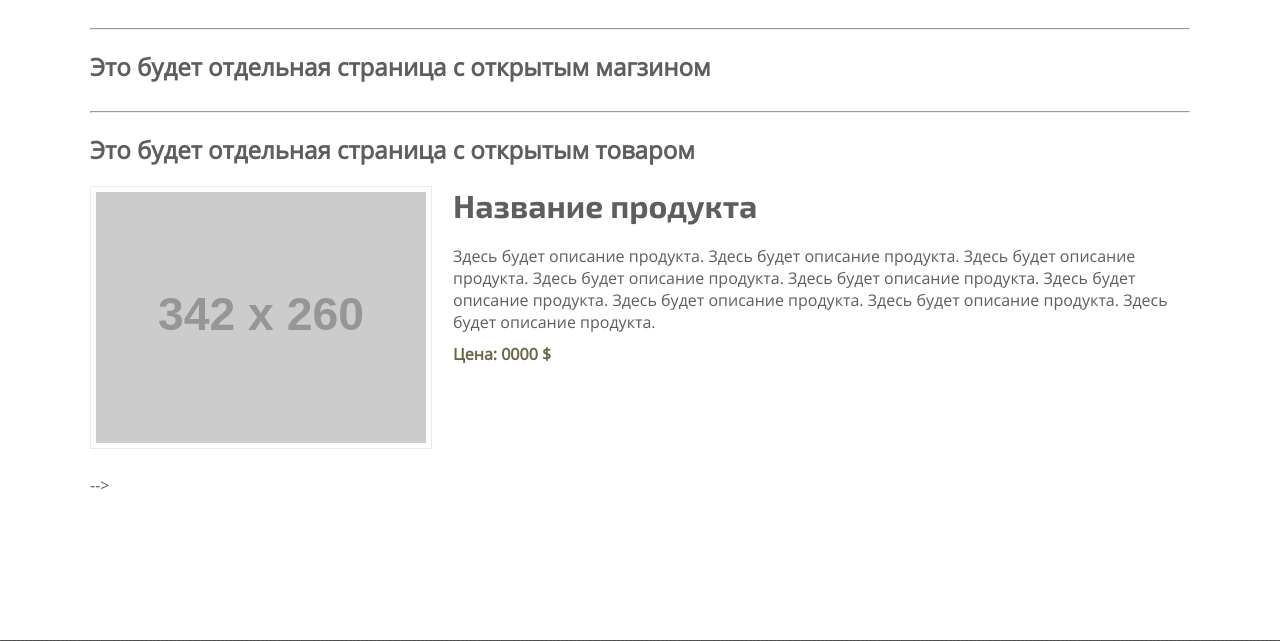
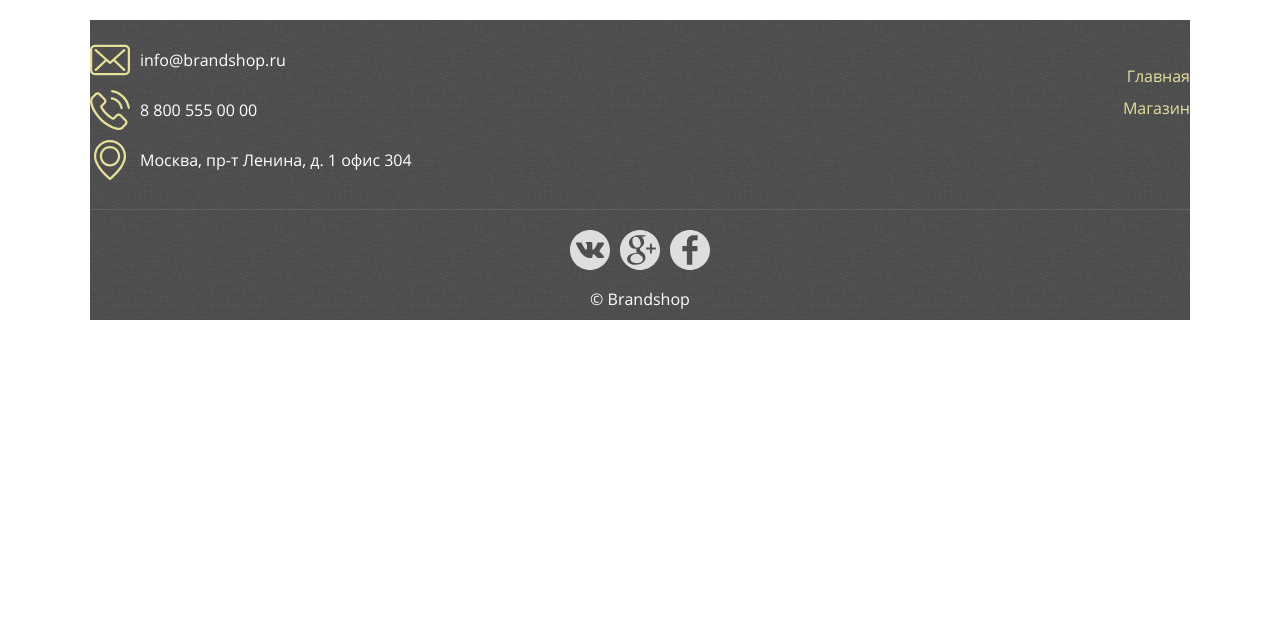
Before and after one commit to Lisitsyn-AV/Web_razrabotka_Osnovi_PHP, a PHP site: page /?page=1 in a window 1280 px wide. Shown: the part 71-712 px from the top of the page. After the commit the page ends 391 px from the top, so only its background shows below. Run offline with PHP 8.4, Linux system fonts and the light colour scheme; grey boxes labelled with a size stand in for pictures from a placeholder-image service; some libraries are stand-ins or nearby versions.

Commit message:
Создал файл openedProdukt.php  Здесь будет храниться код для откррытого товара.

```diff
--- a/index.php
+++ b/index.php
@@ -67,47 +67,6 @@
 
 
 
-
-    <div style="width: 1100px; margin: 0 auto">
-        <hr>
-        <h2>
-            Это будет отдельная страница с открытым магзином
-        </h2>
-
-        <div style="width: 1100px; margin: 0 auto">
-
-
-
-        </div>
-
-        <div style="margin-bottom: 20px; float: left;">
-            <hr>
-            <h2>
-                Это будет отдельная страница с открытым товаром
-            </h2>
-
-            <div id="openedProduct-img">
-                <img src="http://placehold.it/342x260">
-            </div>
-            <div id="openedProduct-content">
-                <h1 id="openedProduct-name">
-                    Название продукта
-                </h1>
-                <div id="openedProduct-desc">
-                    Здесь будет описание продукта. Здесь будет описание продукта. Здесь будет описание продукта.
-                    Здесь будет описание продукта. Здесь будет описание продукта. Здесь будет описание продукта.
-                    Здесь будет описание продукта. Здесь будет описание продукта. Здесь будет описание продукта.
-                </div>
-                <div id="openedProduct-price">
-                    Цена: 0000 $
-                </div>
-            </div>
-        </div>
-
-
-    </div>-->
-</div>
-
 <footer>
     <div id="footerInside">
 
```
Also changed, not shown: templates/openedProduct.php (added, +16 -0 lines).
